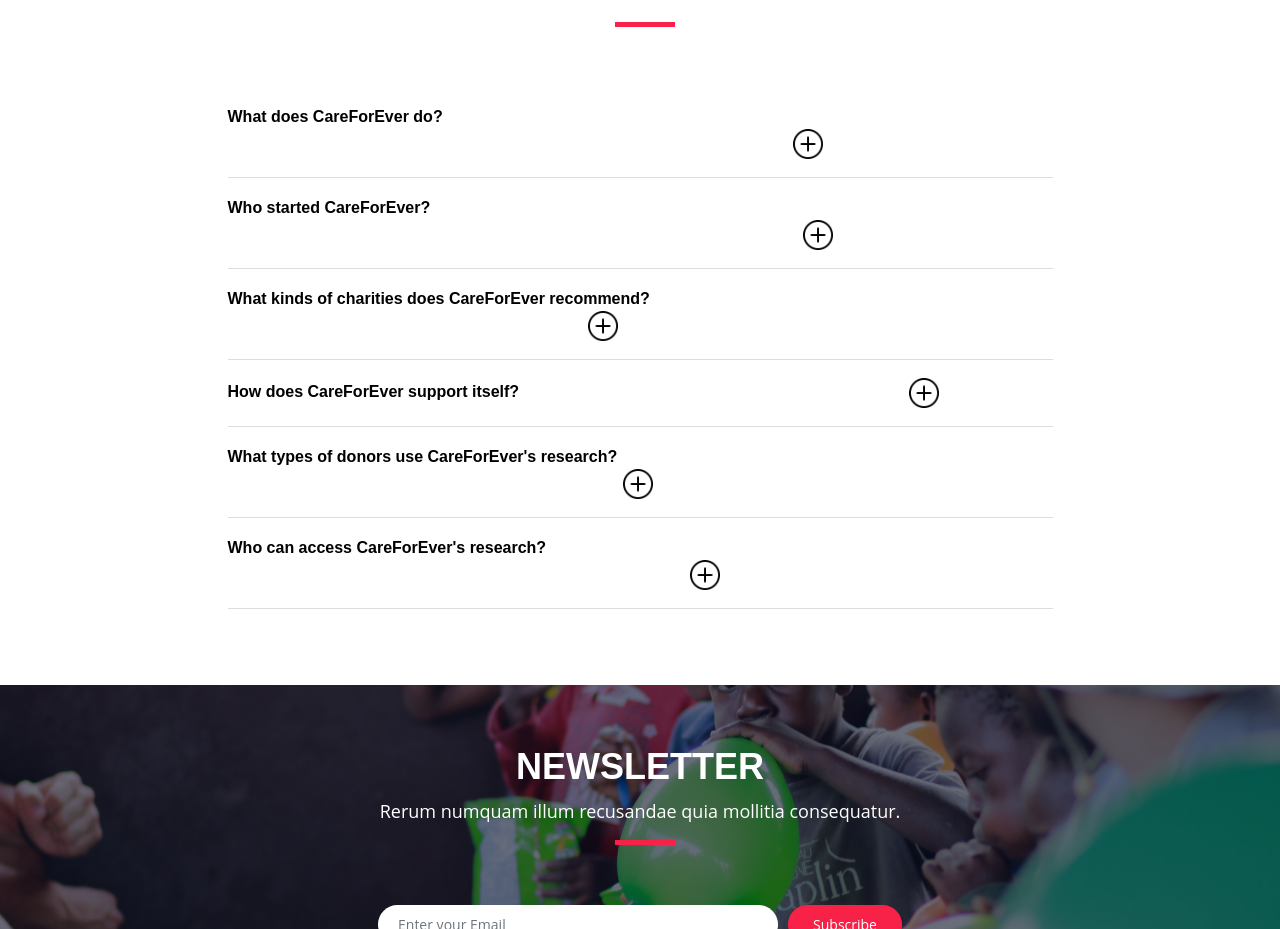
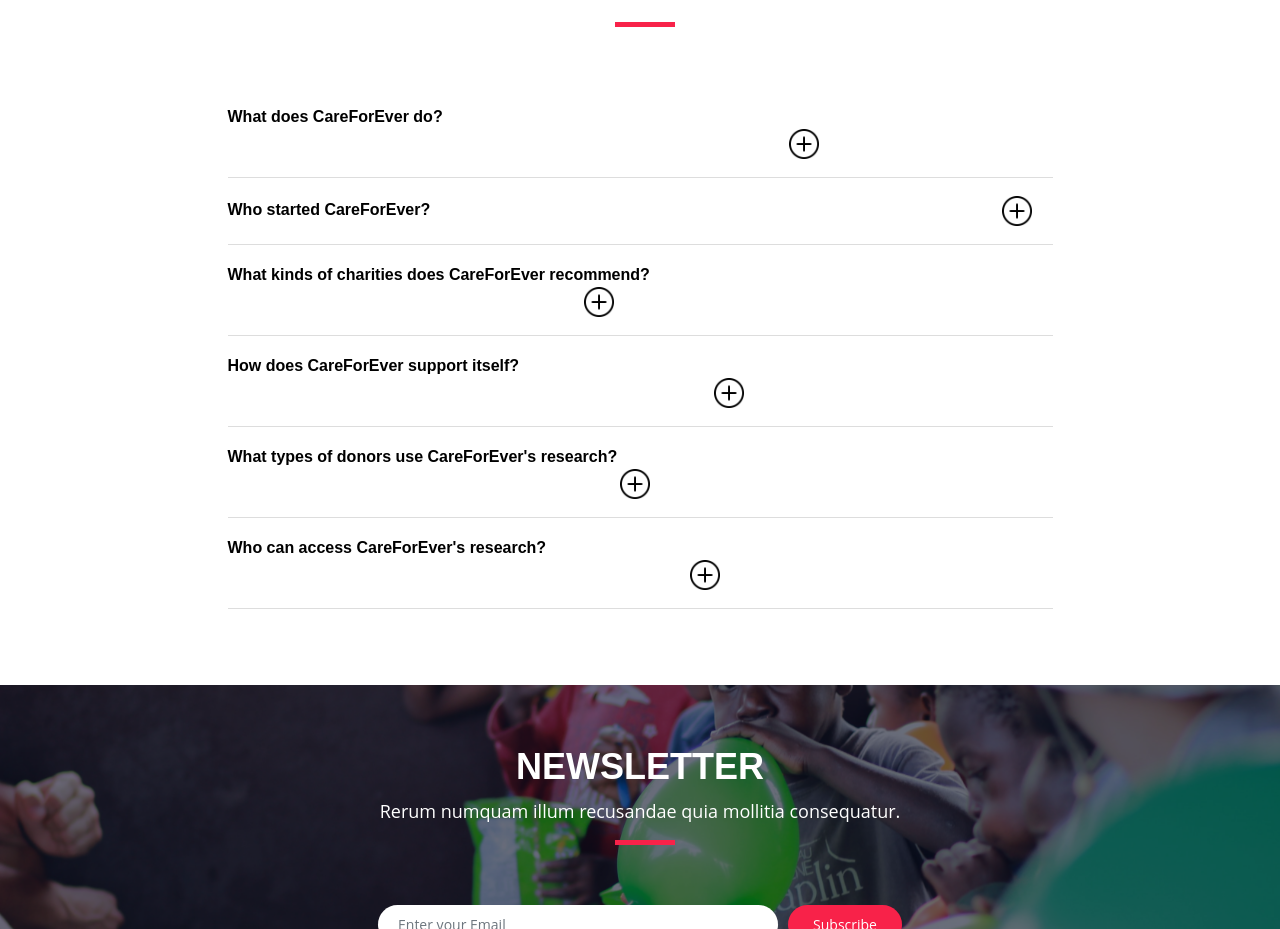
Before and after one commit to Manikandan1310/Children-Charithy, a plain HTML site: page index.html in a window 1280 px wide. Shown: the part 4407-5336 px from the top of the page. Drawn offline with Linux system fonts and the light colour scheme; files that its build step writes are made by us from their sources.

Commit message:
Update style.css
faq css fix

```diff
--- a/css/style.css
+++ b/css/style.css
@@ -1220,27 +1220,27 @@ body.mobile-nav-active #mobile-nav-toggle {
 .faq-images{
   width: 30px;
   height: 30px;
-margin-left: 565px;
+  margin-left: 561px;
   }
   .faq-images2{
   width: 30px;
   height: 30px;
-margin-left: 575px;
+  margin-left: 572px;
   }
   .faq-images3{
   width: 30px;
   height: 30px;
-margin-left: 360px;
+  margin-left: 356px;
   }
   .faq-images4{
   width: 30px;
   height: 30px;
-margin-left: 390px;
+  margin-left: 486px;
   }
   .faq-images5{
   width: 30px;
   height: 30px;
-margin-left: 395px;
+  margin-left: 392px;
   }
   .faq-images6{
   width: 30px;
```
Lines whose indentation alone changed are shown as unchanged.
